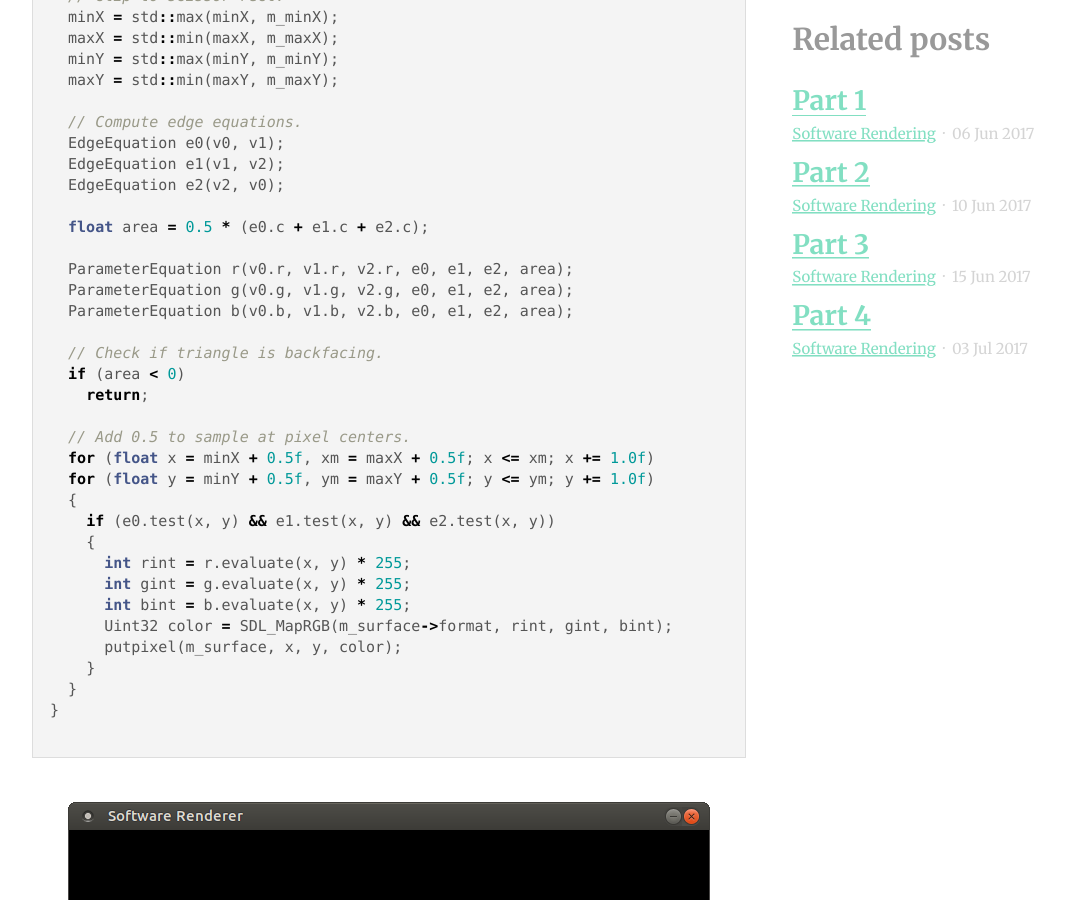
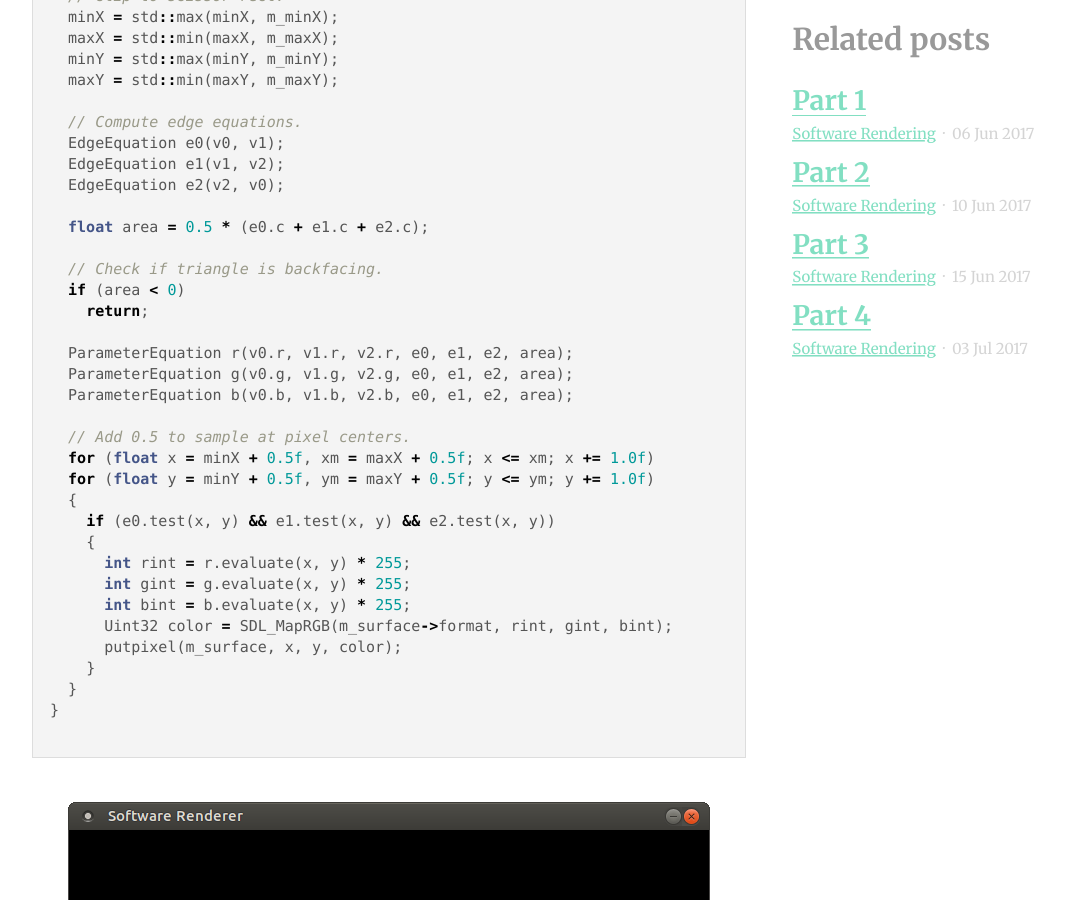
Before and after one commit to trenki2/trenki2.github.io, a Jekyll site: the page built from _posts/2017-06-06-developing-a-software-renderer-part1.md, in a window 1280 px wide and 900 px high, scrolled down 4642 px. Shown: the whole window, without its empty margins (32-1097 px from the left). Built offline with Jekyll 4.4.1, drawn with Linux system fonts in a browser that asks for light colours.

```diff
--- a/_posts/2017-06-06-developing-a-software-renderer-part1.md
+++ b/_posts/2017-06-06-developing-a-software-renderer-part1.md
@@ -187,13 +187,13 @@ void drawTriangle(const Vertex& v0, const Vertex &v1, const Vertex &v2)
 
   float area = 0.5 * (e0.c + e1.c + e2.c);
 
+  // Check if triangle is backfacing.
+  if (area < 0)
+    return;
+
   ParameterEquation r(v0.r, v1.r, v2.r, e0, e1, e2, area);
   ParameterEquation g(v0.g, v1.g, v2.g, e0, e1, e2, area);
   ParameterEquation b(v0.b, v1.b, v2.b, e0, e1, e2, area);
-
-  // Check if triangle is backfacing.
-  if (area < 0)
-    return;
 
   // Add 0.5 to sample at pixel centers.
   for (float x = minX + 0.5f, xm = maxX + 0.5f; x <= xm; x += 1.0f)
```
